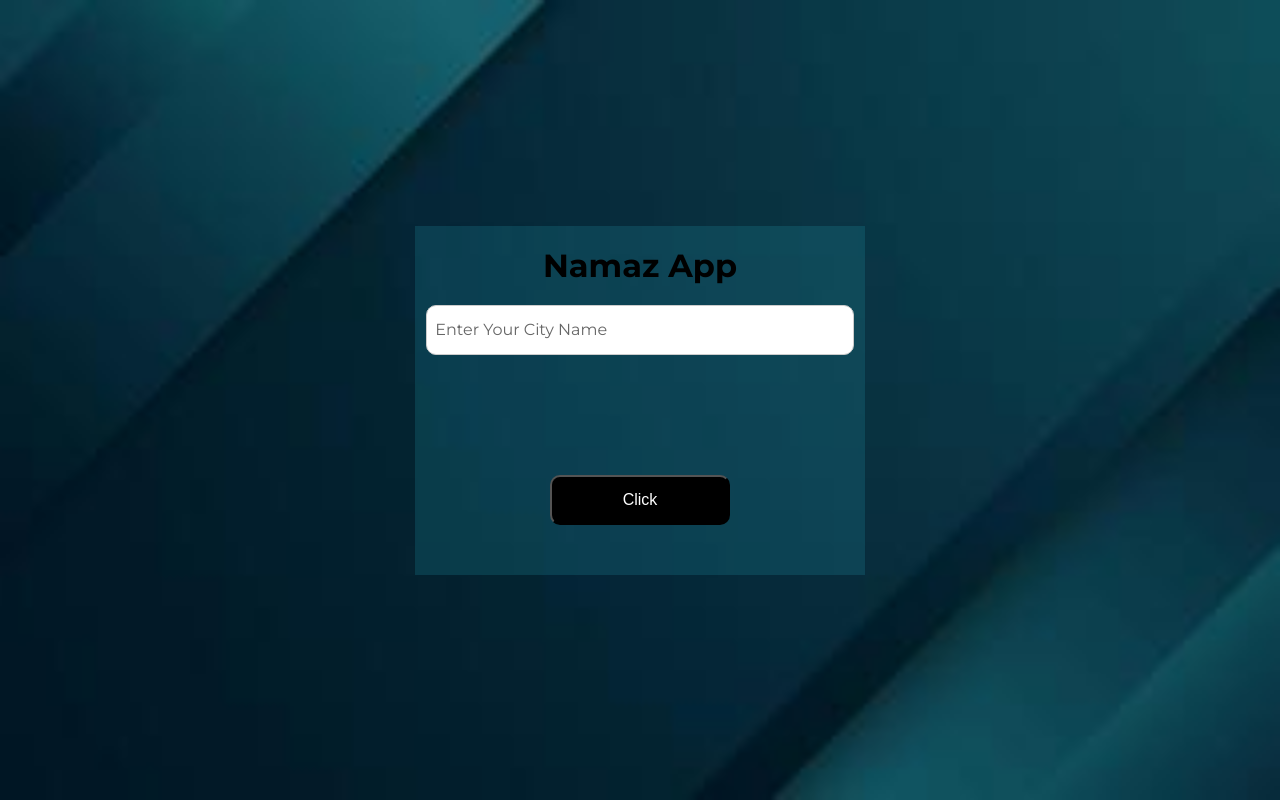
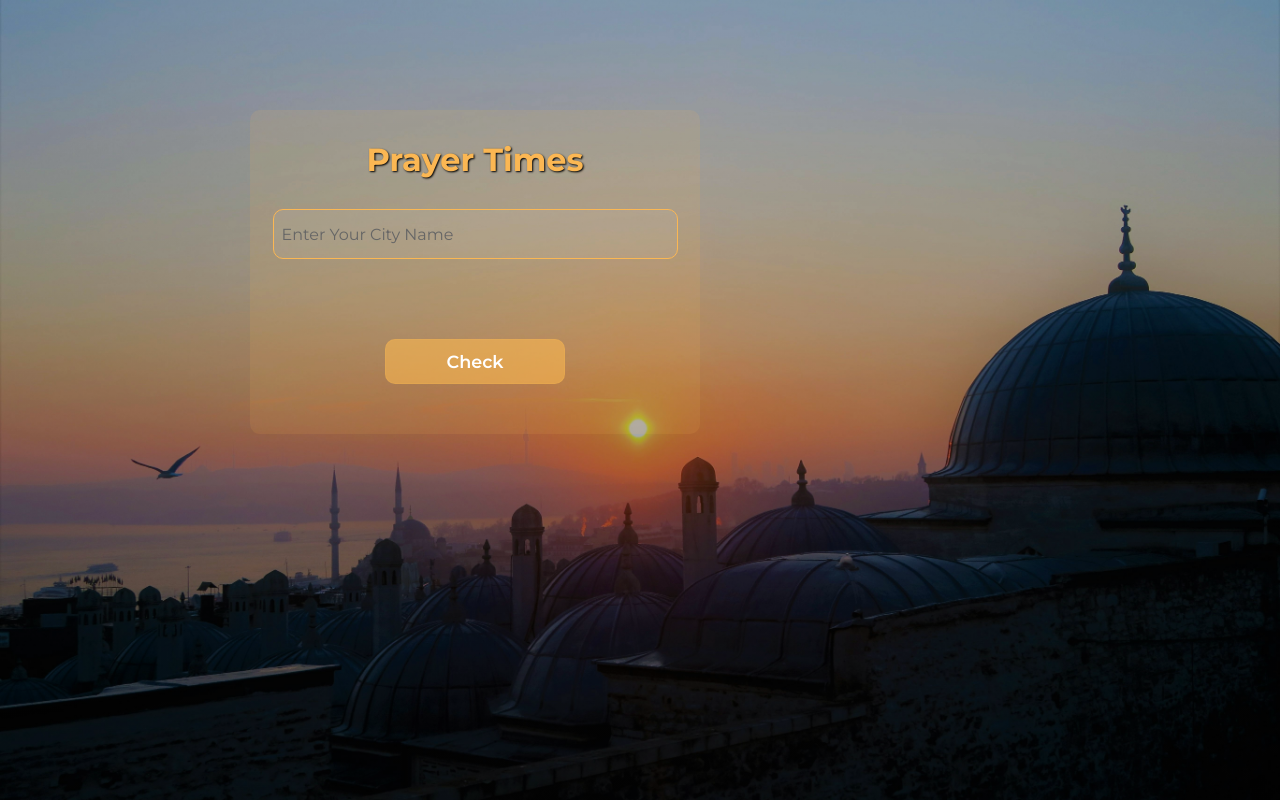
Before and after one commit to ShahwaizQasim/Prayer-Times, a plain HTML site: page index.html in a window 1280 px wide. Drawn offline with Linux system fonts and the light colour scheme.

Commit message:
Work complete

```diff
--- a/app.js
+++ b/app.js
@@ -1,5 +1,6 @@
 let form = document.querySelector("#prayerTimes");
 let user_inp = document.querySelector("#cityname");
+let namaztime = document.querySelector("#namazTime")
 let fajrNamaz_print = document.querySelector("#fajr");
 let zohrNamaz_print = document.querySelector("#zohr");
 let asarNamaz_print = document.querySelector("#asar");
@@ -11,51 +12,37 @@ form.addEventListener("submit", (event) => {
   event.preventDefault();
 
   let UserInputValue = user_inp.value;
+
+
+  let pakistanCities = ['Karachi','Islamabad','Lahore','Multan','Rawalpindi','Hyderabad','MirphurKhas', 'Sukkar','Jamshoro','Sialkot','Faislabad','Quetta'];
+  let firstAlpha = UserInputValue.slice(0,1).toUpperCase();
+  let baqiAlpha = UserInputValue.slice(1).toLowerCase();
+  let finalWordCity = firstAlpha + baqiAlpha;
+
+  if (!pakistanCities.includes(finalWordCity)) {
+    alert("Enter a Correct City Name!");
+  }
+
+  let date = new Date().toISOString().slice(0, 10);
+
+  const API = `https://api.aladhan.com/v1/timingsByCity/${date}?city=${finalWordCity}&country=Pakistan`;
+
+
   // Make API request
-  fetch(`https://api.aladhan.com/v1/timingsByCity/20-04-2024?city=${user_inp}&country=${country}n&method=8`)
+  fetch(API)
   .then(response => response.json())
   .then(data => {
     // Store prayer times data
-    UserInputValue = data;
-
-    fajrNamaz_print.innerHTML = UserInputValue.data.timings.Fajr + " " + "AM";
-    zohrNamaz_print.innerHTML = UserInputValue.data.timings.Dhuhr + " " + "PM";
-    asarNamaz_print.innerHTML = UserInputValue.data.timings.Asr + " " + "PM";
-    magribNamaz_print.innerHTML = UserInputValue.data.timings.Maghrib + " " + "PM";
-    eshaNamaz_print.innerHTML = UserInputValue.data.timings.Isha + " " + "PM";
+    finalWordCity = data;
+    namaztime.innerHTML =  `${UserInputValue} Namaz Timings`;
+    fajrNamaz_print.innerHTML = `Fajr: ${finalWordCity.data.timings.Fajr} AM`;
+    zohrNamaz_print.innerHTML = `Zohr: ${finalWordCity.data.timings.Dhuhr} PM`;
+    asarNamaz_print.innerHTML = `Asr: ${finalWordCity.data.timings.Asr} PM`;
+    magribNamaz_print.innerHTML = `Maghrib: ${finalWordCity.data.timings.Maghrib} PM`;
+    eshaNamaz_print.innerHTML = `Isha: ${finalWordCity.data.timings.Isha} PM`;
 
 
   })
   .catch(error => console.error('Error fetching prayer times:', error));
 
 });
-
-
-// function fetchPrayerTimes(){
-//     //const apikey = fetch("https://api.aladhan.com/v1/timingsByCity/20-04-2024?city=karachi&country=%27%27&method=8");
-
-//     fetch("https://api.aladhan.com/v1/timingsByCity/20-04-2024?city=karachi&country=%27%27&method=8")
-//     .then((response) => response.json())
-//     .then((data) => {
-
-//       // Store prayer times data
-//       UserInputValue = data;
-
-//       // Call function to update UI with prayer times
-//       updatePrayerTimesUI();
-//     })
-//     .catch((error) => console.error("Error fetching prayer times:", error));
-
-// }
-
-// // Update UI with prayer times
-// function updatePrayerTimesUI() {
-//     // Access prayer times data and update HTML elements
-//     fajr_Namaztime_print.innerText = UserInputValue.fajr;
-//     zohr_Namaztime_print.innerText = UserInputValue.zohar;
-//     asar_Namaztime_print.innerText = UserInputValue.asar;
-//     magrib_Namaztime_print.innerText = UserInputValue.magrib;
-//     esha_Namaztime_print.innerText = UserInputValue.esha;
-// }
-//   // Call fetchPrayerTimes() when the page loads
-//   window.onload = fetchPrayerTimes;
--- a/index.html
+++ b/index.html
@@ -3,7 +3,8 @@
 <head>
     <meta charset="UTF-8">
     <meta name="viewport" content="width=device-width, initial-scale=1.0">
-    <link rel="stylesheet" href="./style.css">
+    <link rel="stylesheet" href="./style.css" type="text/css">
+    <link rel="icon" href="./img/download.png">
     <title>Namaz App</title>
 </head>
 <body>
@@ -11,14 +12,15 @@
 <div class="container">
     <center>
     <form id="prayerTimes">
-        <h1>Namaz App</h1>
+        <h1>Prayer Times</h1>
         <input type="text" placeholder="Enter Your City Name" id="cityname" class="input2">
-           <h4 id="fajr"></h4>
-           <h4 id="zohr"></h4>
-           <h4 id="asar"></h4>
-           <h4 id="magrib"></h4>
-           <h4 id="esha"></h4>
-        <button type="submit">Click</button>
+           <h3 id="namazTime"></h3>
+           <h3 id="fajr"></h3>
+           <h3 id="zohr"></h3>
+           <h3 id="asar"></h3>
+           <h3 id="magrib"></h3>
+           <h3 id="esha"></h3>
+        <button type="submit">Check</button>
     </form>
 </center>
 </div>
--- a/style.css
+++ b/style.css
@@ -7,35 +7,42 @@
 }
 body{
     height: 100vh;
-    background-image: url(./img/background.jpg);
+    background-image: linear-gradient(rgba(0,0,0,0.2), rgba(0,0,0,0.4)), url(./img/pexels-konevi-2236674.jpg);
     background-size: cover;
     background-position: center;
     display: flex;
-    justify-content: center;
     align-items: center;
+    position: relative;
 }
 .container{
     height: auto;
     width: 450px;
-    background-color: rgba(39, 160, 182, 0.2);
+    background-color: rgba(251, 183, 83, 0.1);
     padding-bottom: 50px;
+    position: absolute;
+    left: 250px;
+    top: 110px;
+    border-radius: 10px;
 }
 
 h1{
-    margin-top: 20px;
+    margin-top: 30px;
     font-family: "Montserrat", sans-serif;
+    color: rgba(251, 183, 83, 1);
+    text-shadow: 1px 1px 2px #000;
 }
 
 .input2{
     height: 50px;
-    width: 95%;
+    width: 90%;
     border-radius: 10px;
-    border: 1px solid #ccc;
+    border: 1px solid rgba(251, 183, 83, 1);;
+    background-color:  rgba(204, 204, 204, 0.1);
     outline: none;
     padding: 8px;
     font-size: 1rem;
-    color: black;
-    margin-top: 20px;
+    color: #fff;
+    margin-top: 30px;
     font-family: "Montserrat", sans-serif;
 }
 .input2::placeholder{
@@ -44,19 +51,40 @@ h1{
     font-family: "Montserrat", sans-serif;
 }
 .input2:focus{
-    border: 2px solid black;
+    border: 2px solid rgba(251, 183, 83, 1);
 }
-h4{
-    padding-block: 10px;
+#namazTime{
+    padding-top: 15px;
+}
+h3{
+    font-family: "Montserrat", sans-serif;
+    color: rgba(251, 183, 83, 1);
+    text-shadow: 1px 1px 2px #000;
+    font-size: 1.2rem;
+    padding-top: 10px;
+}
+#esha{
+    padding-bottom: 15px;
 }
 button{
-    height: 50px;
+    height: 45px;
     width: 40%;
     border-radius: 10px;
-    background-color: black;
+    background-color: rgba(251, 183, 83, 0.6);
     color: white;
-    font-size: 1rem;
-    margin-top: 20px;
-
-
+    font-size: 1.1rem;
+    font-weight: 600;
+    font-family: "Montserrat", sans-serif;
+    border: 1px solid rgba(251, 183, 83, 0.2);
+    transition: 0.6s;
 }
+button:hover{
+    cursor: pointer;
+    transform: scale(1.1);
+    background-color: rgba(251, 183, 83,1);
+    box-shadow: -1px 1px 2px #000;
+}
+ button:active{
+   background-color: white;
+   color: rgba(251, 183, 83, 1);
+ }
```
Also changed, not shown: img/background.jpg (deleted), img/download (1).png (deleted), img/download (2).png (deleted), img/download.png (added), img/mosque-icon-design-silhouette-png.webp (added), img/pexels-konevi-2236674.jpg (added).
